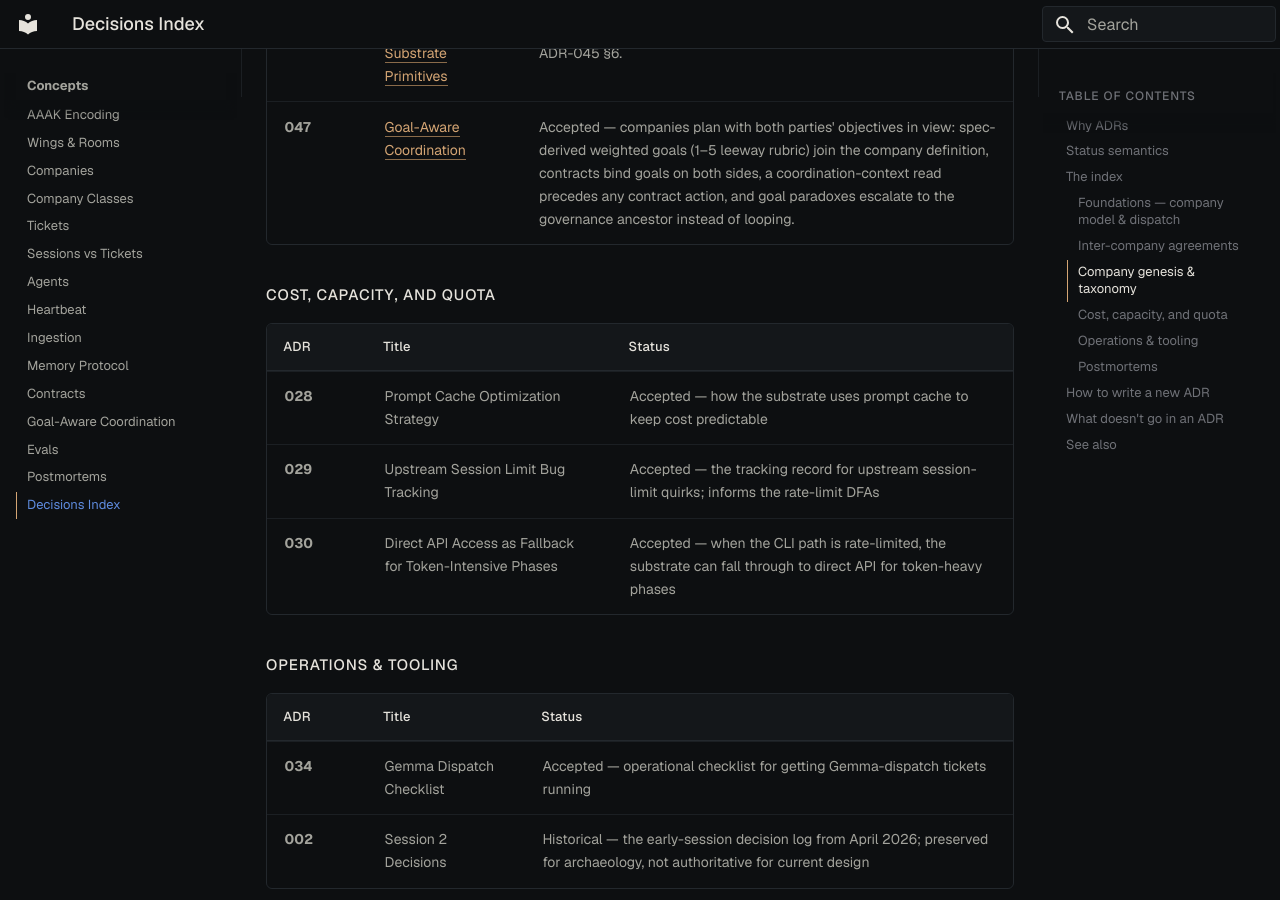
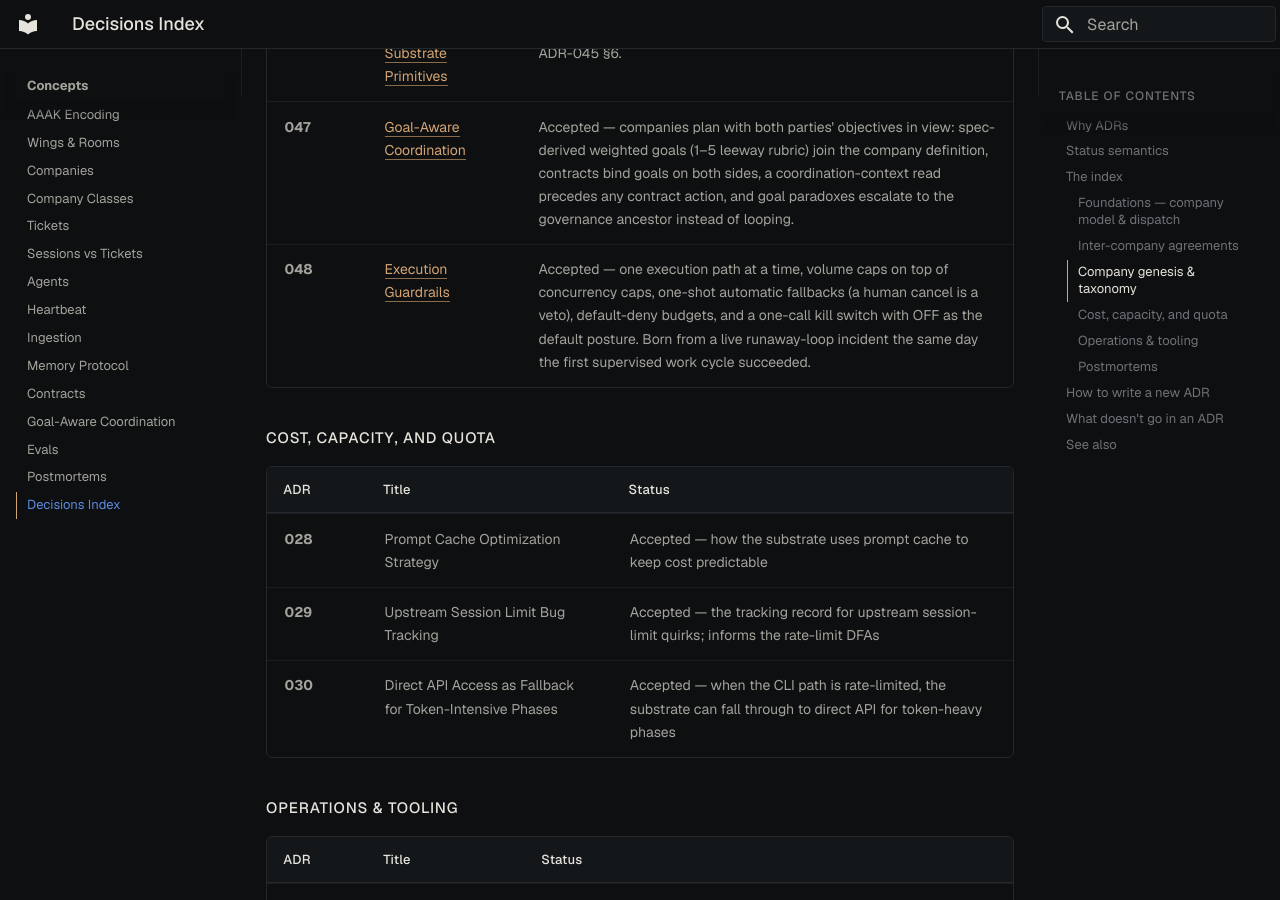
Before and after one commit to nexus-holdings/nexus-docs, an MkDocs documentation site: the page built from docs/concepts/decisions-index.md, in a window 1280 px wide and 900 px high, scrolled down 2228 px. Built offline with MkDocs 1.6.1 and Material for MkDocs 9.7.7, drawn with Linux system fonts in a browser that asks for light colours.

Commit message:
Decisions index: ADR-048 Execution Guardrails
Co-Authored-By: Claude Opus 4.8 (1M context) <noreply@anthropic.com>

```diff
--- a/docs/concepts/decisions-index.md
+++ b/docs/concepts/decisions-index.md
@@ -54,6 +54,7 @@ Postmortems (e.g. ADR-031, ADR-035) are filed *as ADRs* by deliberate convention
 | **045** | [Company Spawn Pipeline (Governance Class)](#) | Accepted — spec → proposal → mandatory human approval → spawn → delegate; idempotent on the spec; lineage ≠ routing. Implemented by the governance plugin. |
 | **046** | [Company Class & Lineage as Substrate Primitives](#) | Accepted — class + parent lineage live in a single shared [class register](two-class-companies.md#where-class-lives), written at birth/spawn/registration, readable platform-wide. Amends ADR-045 §6. |
 | **047** | [Goal-Aware Coordination](#) | Accepted — companies plan with both parties' objectives in view: spec-derived weighted goals (1–5 leeway rubric) join the company definition, contracts bind goals on both sides, a coordination-context read precedes any contract action, and goal paradoxes escalate to the governance ancestor instead of looping. |
+| **048** | [Execution Guardrails](#) | Accepted — one execution path at a time, volume caps on top of concurrency caps, one-shot automatic fallbacks (a human cancel is a veto), default-deny budgets, and a one-call kill switch with OFF as the default posture. Born from a live runaway-loop incident the same day the first supervised work cycle succeeded. |
 
 ### Cost, capacity, and quota
 
```
